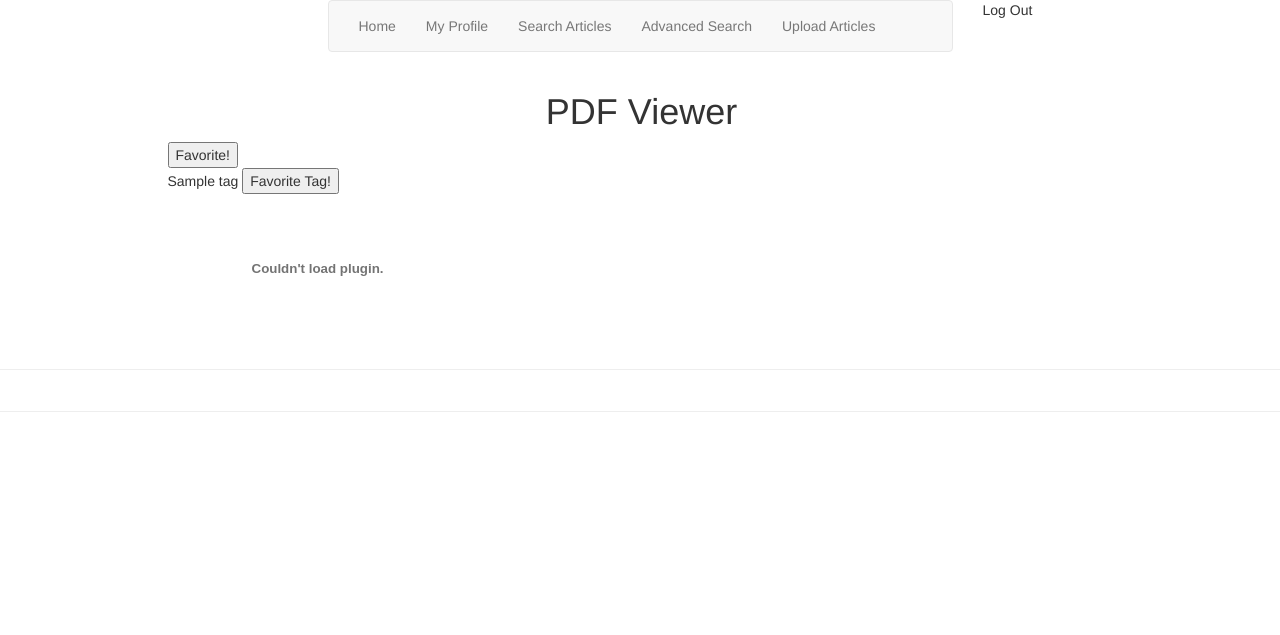
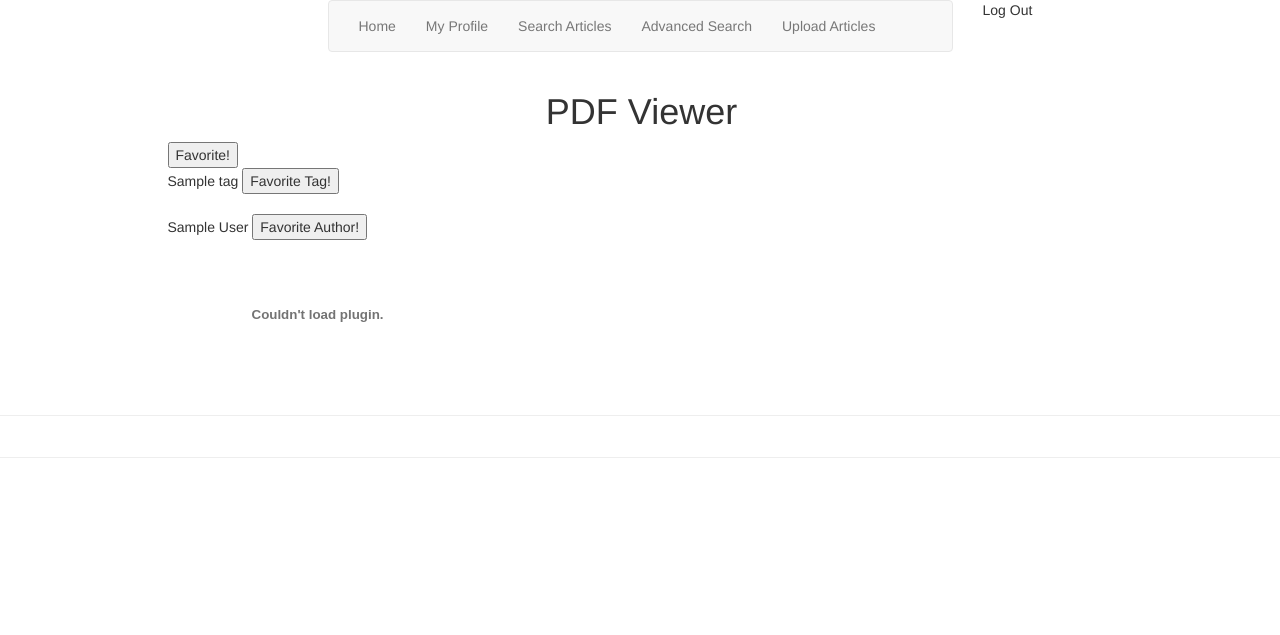
Before and after one commit to jenkinjk/RHIT-Senior-Project-Open-Access-Publishing-System-Sean-Feeney, a Flask app: template flask_code/templates/view_pdf.html in a window 1280 px wide. Shown: the top 635 px of the page. Run offline with Flask 2, Linux system fonts and the light colour scheme; the template is opened without the code that fills it: most values are stand-ins (such as "Sample title", 1, 10 or a date in 2020); parts of the project's set-up code (start-up, migrations or seed data) failed here and were passed over; some libraries are stand-ins or nearby versions.

Commit message:
can now add favorite authors from a paper. can also view favorite authors in profile page. both favorite authors and favorite tags are taken into account for suggesting papers to read

```diff
--- a/flask_code/server.py
+++ b/flask_code/server.py
@@ -274,6 +274,12 @@ def addFavoriteTag():
     print(request.values['tag'])
     return "Added! :)"
 
+@app.route('/addFavoriteAuthor', methods=['POST'])
+def addFavoriteAuthor():
+    db.putFavoriteAuthor(get_user_id(), request.values['author'], 1)
+    print(request.values['author'])
+    return "Added! :)"
+
 @app.route('/resolveAuthorName', methods=['POST'])
 def resolveAuthorName():
 
--- a/flask_code/templates/view_pdf.html
+++ b/flask_code/templates/view_pdf.html
@@ -16,6 +16,11 @@
 			{% for tagName in paper.tags %}
                     {{ tagName }}
                     <button onclick="addFavoriteTag('{{tagName}}');">Favorite Tag!</button><br>
+            {% endfor %}
+            <br>
+            {% for author in paper.authorIDs %}
+                    {{ paper.authorNames[loop.index - 1]}}
+                    <button onclick="addFavoriteAuthor('{{author}}');">Favorite Author!</button><br>
             {% endfor %}
 			<object data="/uploads/{{uniqueID}}" type="application/pdf" height="850" width="100%">
 				<embed src="/uploads/{{uniqueID}}" type="application/pdf"/>
@@ -52,6 +57,19 @@ function addFavoriteTag(tagArg) {
     }
 });
 }
+
+function addFavoriteAuthor(authorArg) {
+	console.log("Adding favorite author...");
+	$.ajax({
+    type : "POST",
+    url : "/addFavoriteAuthor",
+    data: {author : authorArg},
+
+    success: function(result) {
+        console.log(result);
+    }
+});
+}
 </script>
 
 {% endblock %}
```
Also changed, not shown: flask_code/templates/profile.html (+7 -71 lines).
